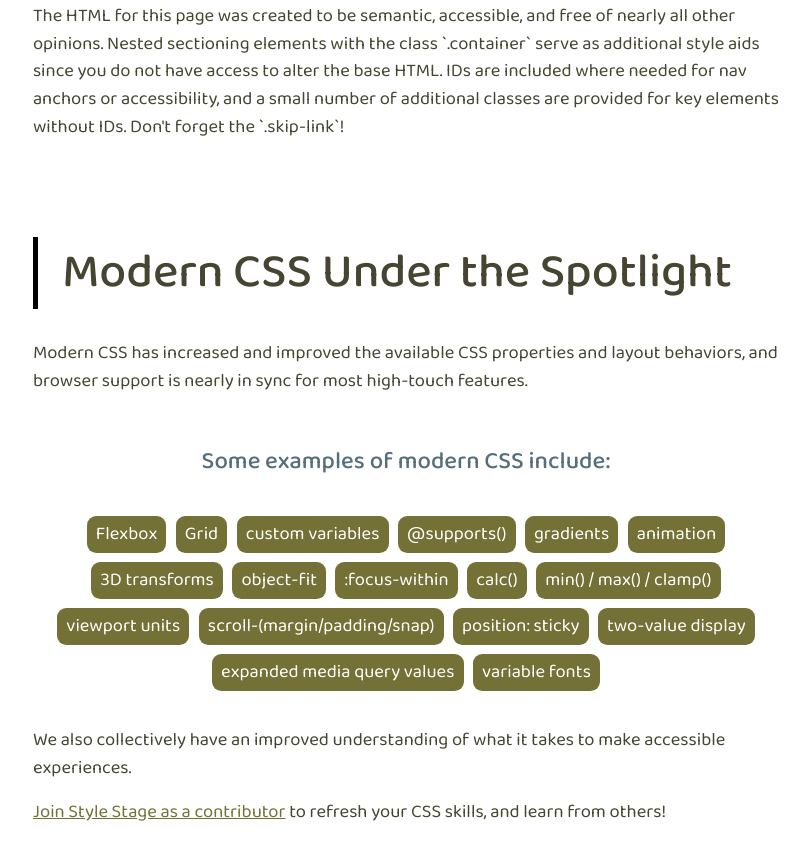
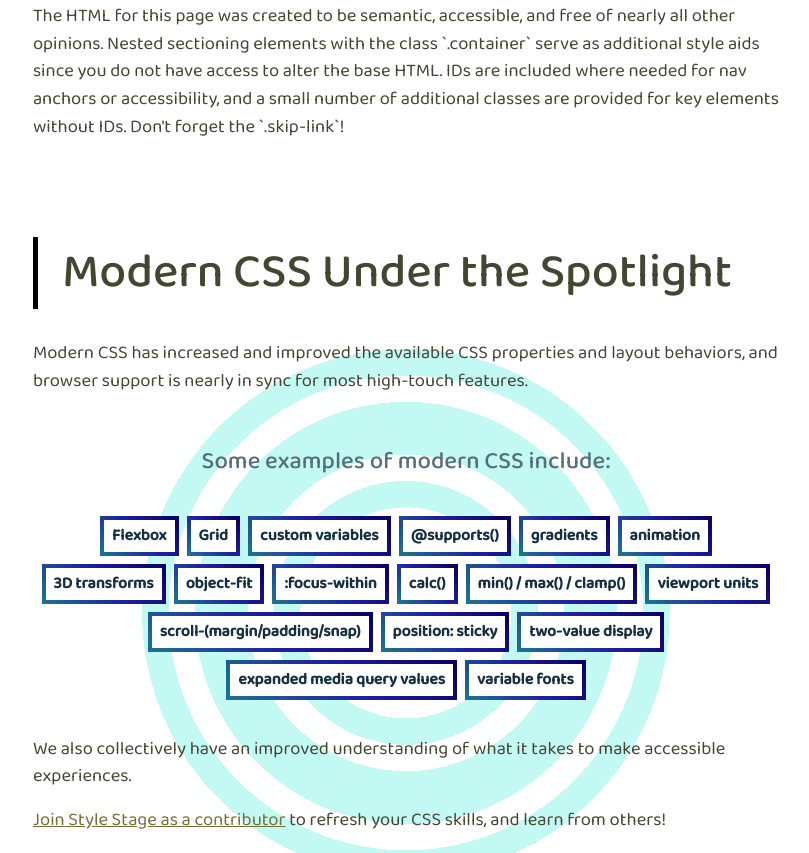
Before and after one commit to anxbell/css-zen-garden, a website: page public/index.html in a window 1280 px wide. Shown: the part 1158-2011 px from the top of the page, without its empty margins (234-1043 px from the left). Drawn offline with Linux system fonts and the light colour scheme.

Commit message:
changed examples border back

```diff
--- a/sass/blocks/_contribute.scss
+++ b/sass/blocks/_contribute.scss
@@ -18,6 +18,24 @@
       margin: 0.25em;
       padding: 0.25em 0.5em;
       background-color: var(--color-light); }
+    #about section:nth-child(2) li{
+      margin: 0.25em;
+      padding: 0.5em 1em;
+      background: #fff;
+      border: 4px solid transparent;
+      border-image: linear-gradient(
+        45deg,
+        #1c7390,
+        #1f219f,
+        #0b0164
+      ) 1;
+      color: #153040;
+      font-weight: 600;
+      font-size: 1em;
+      text-align: center;
+      white-space: nowrap;
+      cursor: default;
+    }
   #about section:nth-child(2)::before {
     position: absolute;
     top: 60%;
```
Also changed, not shown: public/style.css.
